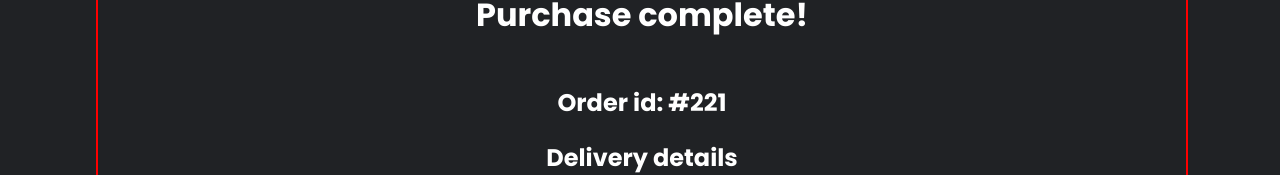
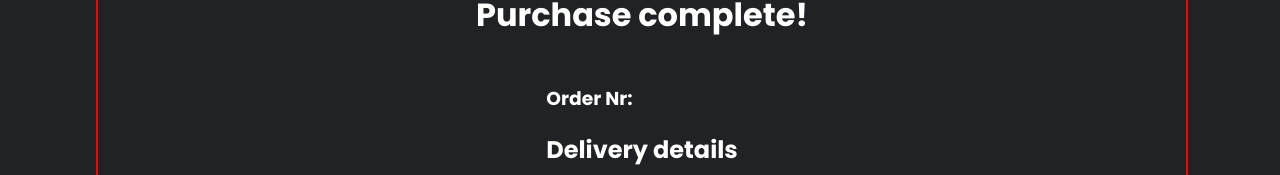
Before and after one commit to liinneea-a/DW-slutprojekt, a React (Create React App) app in the folder client/: page /purchasecomplete in a window 1280 px wide. Shown: the part 180-355 px from the top of the page. Built offline with nearby package versions, Linux system fonts and the light colour scheme; no server answers.

Commit message:
Fix so order overview shows the right ID number #79

```diff
--- a/client/src/components/checkoutComponents/OrderNumber.tsx
+++ /dev/null
@@ -1,15 +0,0 @@
-import { CSSProperties } from "react";
-
-function GenerateOrderNumber() {
-  const maxNumber = 420;
-  const orderNumber = Math.floor(Math.random() * maxNumber + 1);
-  return (
-    <div>
-      <h2 style={orderNumberTextStyle}>Order id: #{orderNumber}</h2>
-    </div>
-  );
-}
-
-export default GenerateOrderNumber;
-
-const orderNumberTextStyle: CSSProperties = { textAlign: "center" };
--- a/client/src/context/CartContext.tsx
+++ b/client/src/context/CartContext.tsx
@@ -27,6 +27,7 @@ interface CartContext {
   newPurchaseTotal: (total: number) => void;
   deliveryInfo: DeliveryDataInfo;
   setDeliveryInfo: Function;
+  id: string
 }
 
 export const CartContext = createContext<CartContext>({
@@ -43,6 +44,7 @@ export const CartContext = createContext<CartContext>({
   newPurchaseTotal: (total: number) => {},
   deliveryInfo: DeliveryDataInfoObject,
   setDeliveryInfo: () => {},
+  id: ""
 });
 
 export const CartProvider: FC = (props) => {
@@ -55,21 +57,20 @@ export const CartProvider: FC = (props) => {
   const [purchaseTotal, setPurchaseTotal] = useState(1);
   const [deliveryInfo, setDeliveryInfo] = useState(DeliveryDataInfoObject);
   const { selectedShipping } = useShipper();
+  const [id, setId] = useState("");
 
   useEffect(() => {
     console.log('cart: ', cart);
   }, [cart]);
 
   const sendOrder = async () => {
+    console.log('in sendOrder');
     const address = {
       fullname: deliveryInfo.firstName + ' ' + deliveryInfo.lastName,
       street: deliveryInfo.address,
       zipcode: deliveryInfo.zipCode,
       city: deliveryInfo.city,
     };
-
-    console.log(deliveryInfo);
-    console.log(selectedShipping);
 
     const order = {
       products: cart,
@@ -82,7 +83,7 @@ export const CartProvider: FC = (props) => {
 
     try {
       const { data, ok } = await makeReq('/api/order', 'POST', order);
-      console.log(data);
+      setId(data.id);
 
       if (ok) {
 
@@ -102,8 +103,6 @@ export const CartProvider: FC = (props) => {
       return console.log(err);
     }
   };
-
-
 
 
   const newPurchaseTotal = (total: number) => {
@@ -202,6 +201,7 @@ export const CartProvider: FC = (props) => {
         newPurchaseTotal,
         deliveryInfo,
         setDeliveryInfo,
+        id
       }}
     >
       {props.children}
--- a/client/src/pages/PurchaseComplete.tsx
+++ b/client/src/pages/PurchaseComplete.tsx
@@ -1,7 +1,6 @@
 import { CSSProperties } from 'react';
 import { useNavigate } from 'react-router-dom';
 import DeliveryInfoTableWithPay from '../components/checkoutComponents/DeliveryInfoTableWithPay';
-import GenerateOrderNumber from '../components/checkoutComponents/OrderNumber';
 import { StartPageButton } from '../components/StartPageButton';
 import { useCart } from '../context/CartContext';
 import { useShipper } from '../context/ShipperContext';
@@ -10,7 +9,8 @@ function PurchaseComplete() {
   const navigate = useNavigate();
   const {
     totalPrice,
-    cart
+    cart,
+    id
   } = useCart();
   const { selectedShipping } = useShipper();
 
@@ -22,7 +22,7 @@ function PurchaseComplete() {
         <div style={purchaseCompleteContainer}>
           <h2 style={purchaseCompleteTextStyle}>Purchase complete!</h2>
           <div>
-            <GenerateOrderNumber />
+            <h3>Order Nr: {id}</h3>
             <h2 style={deliveryDetailsTextStyle}>Delivery details</h2>
 
             <DeliveryInfoTableWithPay />
```
